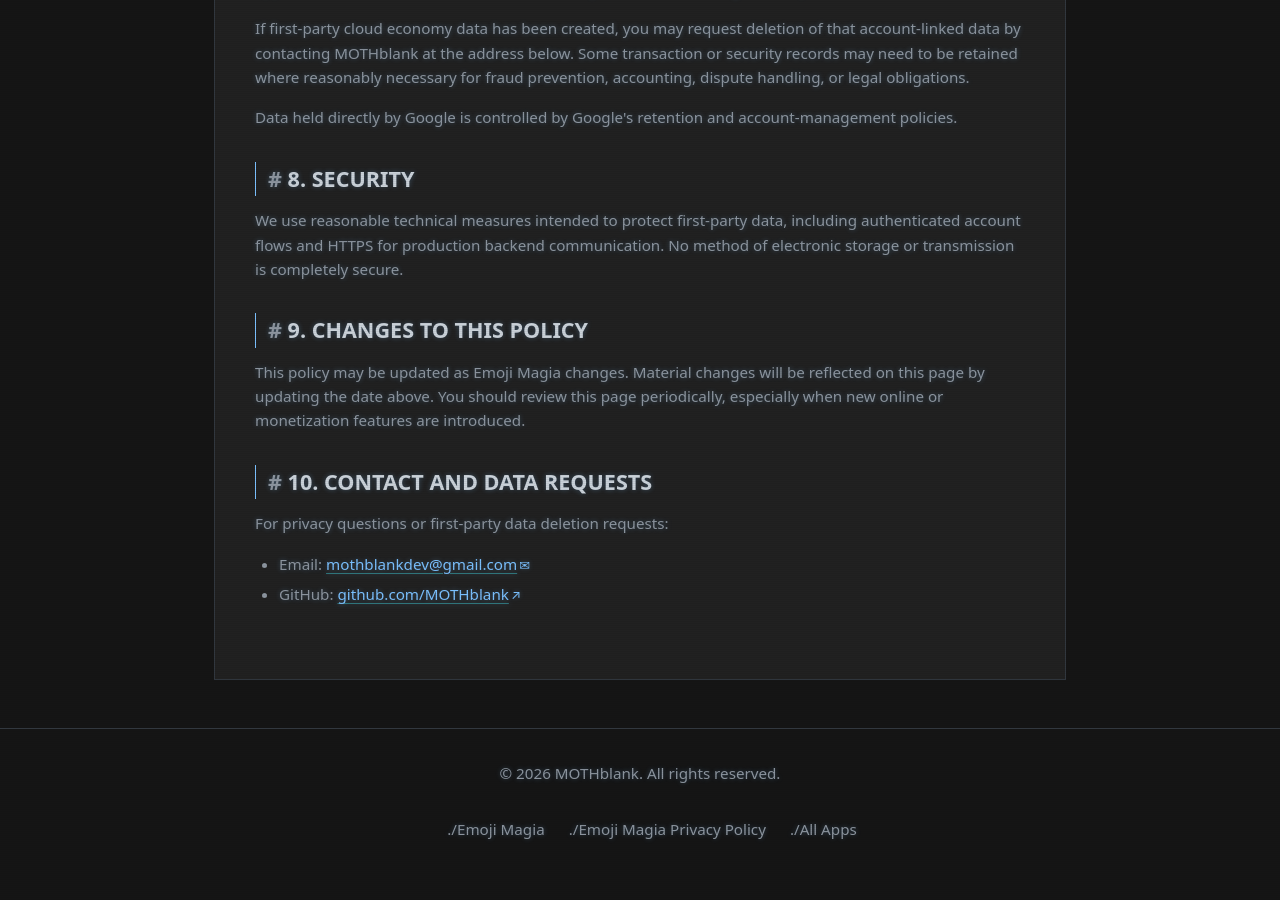
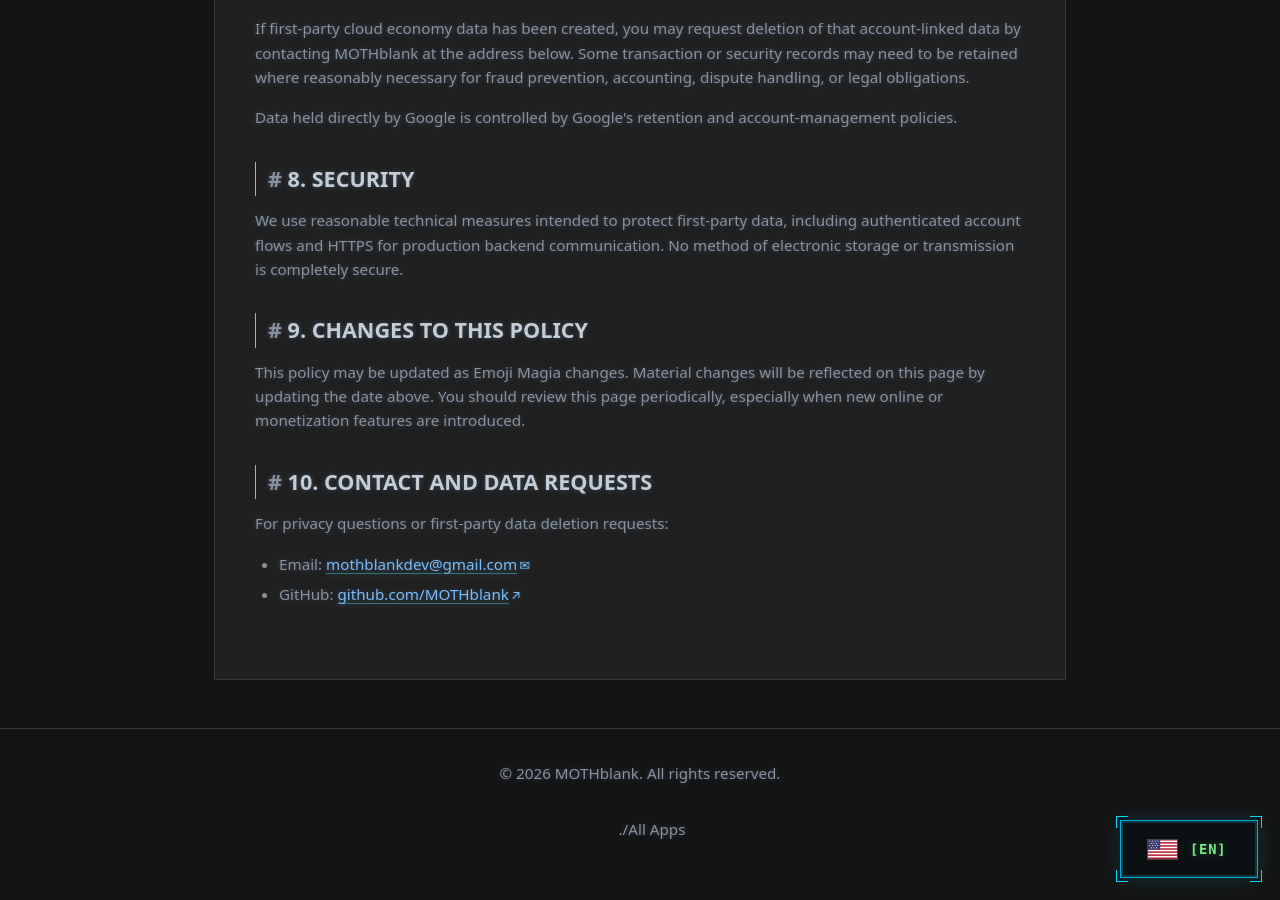
Before and after one commit to MOTHblank/mothblank.github.io, a Jekyll site: the page built from privacy-emojimagia.html, in a window 1280 px wide and 900 px high, scrolled down 2542 px. Built offline with Jekyll 4.4.1, drawn with Linux system fonts in a browser that asks for light colours.

Commit message:
Move privacy-emojimagia.html to shared Jekyll layout

```diff
--- a/privacy-emojimagia.html
+++ b/privacy-emojimagia.html
@@ -1,17 +1,12 @@
-<!DOCTYPE html>
-<html lang="en">
-<head>
-    <meta charset="UTF-8">
-    <meta name="viewport" content="width=device-width, initial-scale=1.0">
-    <title>Emoji Magia Privacy Policy - MOTHblank</title>
-    <meta name="description" content="Privacy Policy for Emoji Magia, an Android game by MOTHblank.">
-    <link rel="preconnect" href="https://fonts.googleapis.com">
-    <link rel="preconnect" href="https://fonts.gstatic.com" crossorigin>
-    <link href="https://fonts.googleapis.com/css2?family=JetBrains+Mono:wght@400;500;700;800&display=swap" rel="stylesheet">
-    <link rel="stylesheet" href="style.css?v=20261002">
-</head>
-<body>
-    <a href="#main-content" class="skip-to-main">Skip to main content</a>
+---
+layout: default
+lang: en
+title: "Emoji Magia Privacy Policy - MOTHblank"
+description: "Privacy Policy for Emoji Magia, an Android game by MOTHblank."
+alternate_url: "/pt-BR/privacy-emojimagia.html"
+english_url: "/privacy-emojimagia.html"
+permalink: "/privacy-emojimagia.html"
+---
 <main id="main-content" tabindex="-1">
         <div class="doc-card emoji-doc">
             <h1>Privacy Policy</h1>
@@ -112,18 +107,3 @@
             </div>
         </div>
     </main>
-
-    <footer>
-        <div class="footer-content">
-            <p>&copy; 2026 MOTHblank. All rights reserved.</p>
-            <nav aria-label="Footer navigation">
-                <ul class="footer-links">
-                    <li><a href="emoji-magia.html">Emoji Magia</a></li>
-                    <li><a href="privacy-emojimagia.html">Emoji Magia Privacy Policy</a></li>
-                    <li><a href="index.html">All Apps</a></li>
-                </ul>
-            </nav>
-        </div>
-    </footer>
-</body>
-</html>
```
